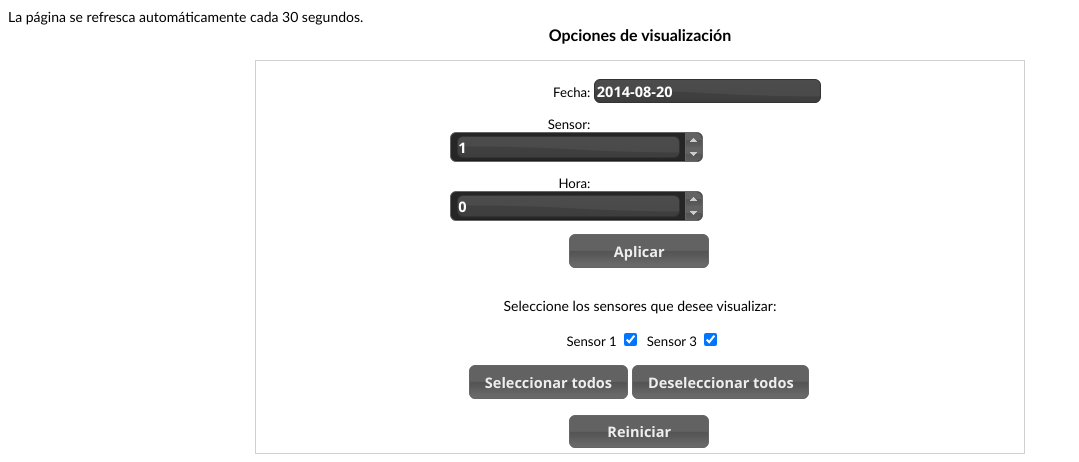
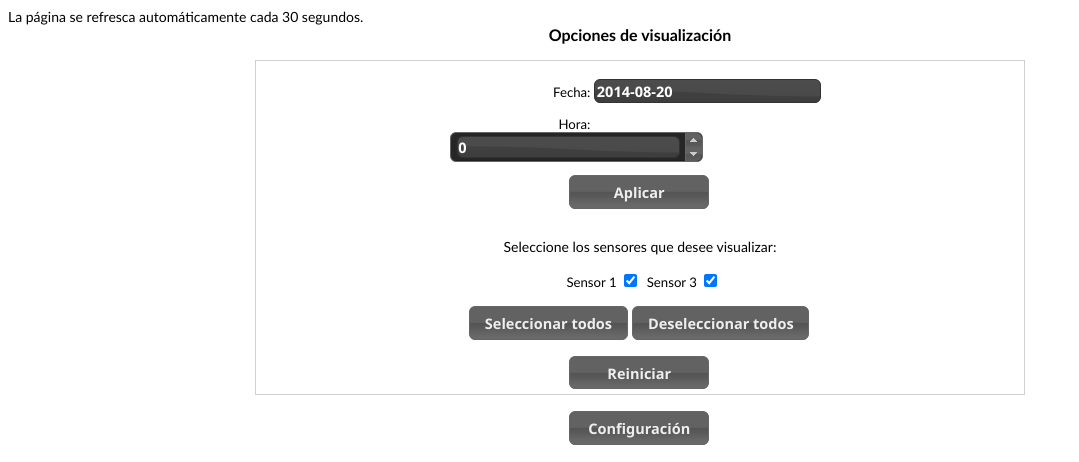
Before and after one commit to rodety/termocuplas, a PHP site: page /home.php in a window 1280 px wide. Shown: the top 462 px of the page, without its empty margins (0-1079 px from the left). Run offline with PHP 8.4, Linux system fonts and the light colour scheme; data comes from the database, SQL or seed files in the repository; data that the repository does not hold is empty.

Commit message:
Removing extra sensor field in hour feature...

```diff
--- a/sensor-v2/chart.js
+++ b/sensor-v2/chart.js
@@ -4,7 +4,7 @@ var sensors_data;
 var idx_data;
 var umbral;
 var porcentaje;
-//var nsensores;
+var nsensores;
 var sensores_habilitados;
 
 var ejex;
@@ -66,7 +66,6 @@ function init()
 		{
 			fecha: $('#datepicker').datepicker({ dateFormat: 'dd-mm-yy' }).val(),
 			zoom: zoom,
-			nsensor: nsensor,
 			hora: hora
 		},
 		success: function(data)
@@ -93,8 +92,6 @@ function init()
 			porcentaje=parseFloat(data.porcentaje);
 			nsensores=parseInt(data.nsensores);
 			sensores_habilitados=data.sensores_habilitados;
-			//$('#umbral').val(umbral);
-			//$('#nsensores').val(nsensores);
 		}
 	});
 
@@ -132,8 +129,6 @@ function init()
         },
 	});
 
-	if(nsensor==-1)
-	{
 	var mainOptions={
 		chart:{
 			renderTo: 'container'
@@ -174,18 +169,11 @@ function init()
 	};
 
 	var chart = new Highcharts.Chart(mainOptions);
-	}
 
 	for(i = 1; i < nsensores+1; i++)
 	{
-		if(nsensor!=-1)
-			i=nsensor;
-
 		var data = sensors_data[i-1];
 		var idx = idx_data[i-1];
-
-		if(nsensor==-1)
-		{
 		var dataAvg = [];
 
 		for(j = 0; j < data.length; j++)
@@ -193,19 +181,6 @@ function init()
 			var mp = {};
 			mp['x'] = idx[j];
 			mp['y'] = data[j];
-
-				/*var marker = {};
-
-				if(data[j]>(avg[j]+umbral+stddev[j]) || data[j]<(avg[j]-umbral-stddev[j]))
-				{
-					marker["fillColor"] = 'red';
-				}
-				else
-				{
-					marker["fillColor"] = 'blue';
-				}
-
-				mp["marker"] = marker;*/
 			dataAvg.push(mp);
 		}
 
@@ -213,7 +188,6 @@ function init()
 			name: 'Sensor '+sensores_habilitados[i-1],
 			data: dataAvg
 		});
-		}
 
 		var dataColor = [];
 
@@ -225,7 +199,6 @@ function init()
 
 			var marker = {};
 
-			//if(data[idx[j]]>(avg[j]+umbral+stddev[j]) || data[idx[j]]<(avg[j]-umbral-stddev[j]))
 			if(data[idx[j]]>(avg[j]+umbral+(porcentaje*avg[j])/100.0) || data[idx[j]]<(avg[j]-umbral-(porcentaje*avg[j])/100.0))
 			{
 				marker["fillColor"] = 'red';
@@ -285,8 +258,5 @@ function init()
 			};
 
 		$('#container'+sensores_habilitados[i-1]).highcharts(options);
-
-		if(nsensor!=-1)
-			break;
 	}
 }
--- a/sensor-v2/home.php
+++ b/sensor-v2/home.php
@@ -21,11 +21,8 @@
 			}
 
 			var nvalues;
-
 			var zoom;
 			zoom='<?php echo isset($_GET['zoom']) ? $_GET['zoom'] : 'dia'; ?>';
-			var nsensor;
-			nsensor=<?php echo isset($_GET['nsensor']) ? $_GET['nsensor'] : '-1'; ?>;
 			var hora;
 			hora=<?php echo isset($_GET['hora']) ? $_GET['hora'] : '0'; ?>;
 
@@ -112,10 +109,6 @@
 							<input type="hidden" name="zoom" value="hora">
 						</p>
 						<p>
-							<label for="spinSensor" class="labelui">Sensor:</label>
-							<input id="spinSensor" name="nsensor" value=<?php echo isset($_GET['nsensor']) ? $_GET['nsensor'] : 1; ?>>
-						</p>
-						<p>
 							<label for="spinHora" class="labelui">Hora:</label>
 							<input id="spinHora" name="hora" value=<?php echo isset($_GET['hora']) ? $_GET['hora'] : 0; ?>>
 							<div align="center">
@@ -163,32 +156,15 @@
 				<button onclick="javascript:location.href='config.php'">Configuración</button>
 			</div>
 		<br />
-		<?php
-			$nsensor=isset($_GET['nsensor']) ? $_GET['nsensor'] : -1;
-		?>
-
-		<?php if($nsensor==-1) {?>
-			<div id="container" style="min-width: 310px; height: 400px; width: 96%; align: center; margin: 0 auto"></div>
-		<?php } ?>
-
+		<div id="container" style="min-width: 310px; height: 400px; width: 96%; align: center; margin: 0 auto"></div>
 		<?php
 			try
 			{
 				$statement = $conn->prepare("select * from Sensor where habilitado=true");
 				$statement->execute();
-
-				$cont=1;
 				while($row = $statement->fetch())
 				{
-					if($nsensor!=-1)
-						$cont=$nsensor;
-
 					print "<div id=\"container$row[0]\" style=\"min-width: 310px; height: 400px; width: 96%; align: center; margin: 0 auto\"></div>\n";
-
-					if($nsensor!=-1)
-						break;
-
-					$cont++;
 				}
 			}
 			catch(PDOException $Exception)
```
Also changed, not shown: sensor-v2/save.php (+0 -10 lines). Lines whose indentation alone changed are shown as unchanged.
